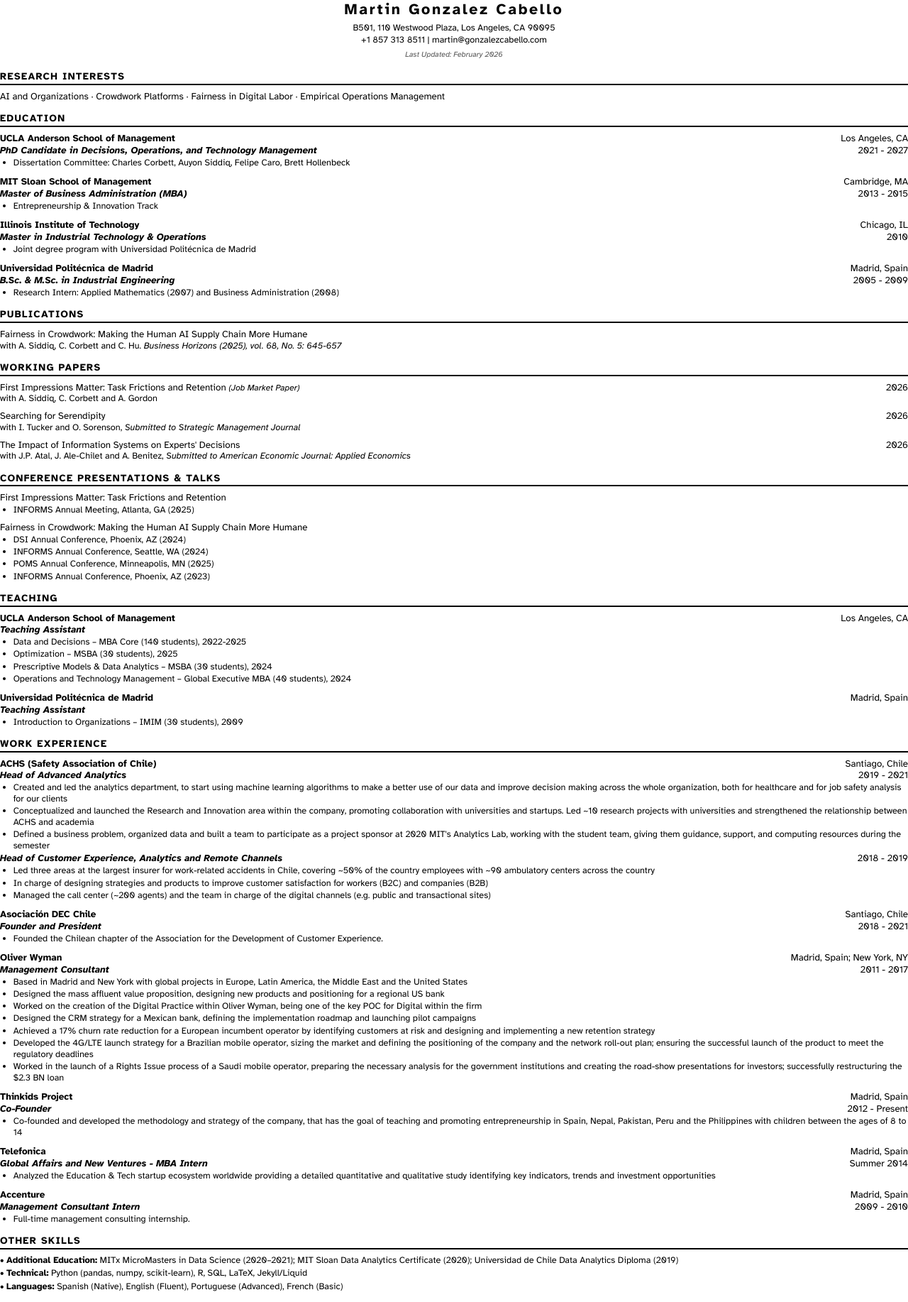
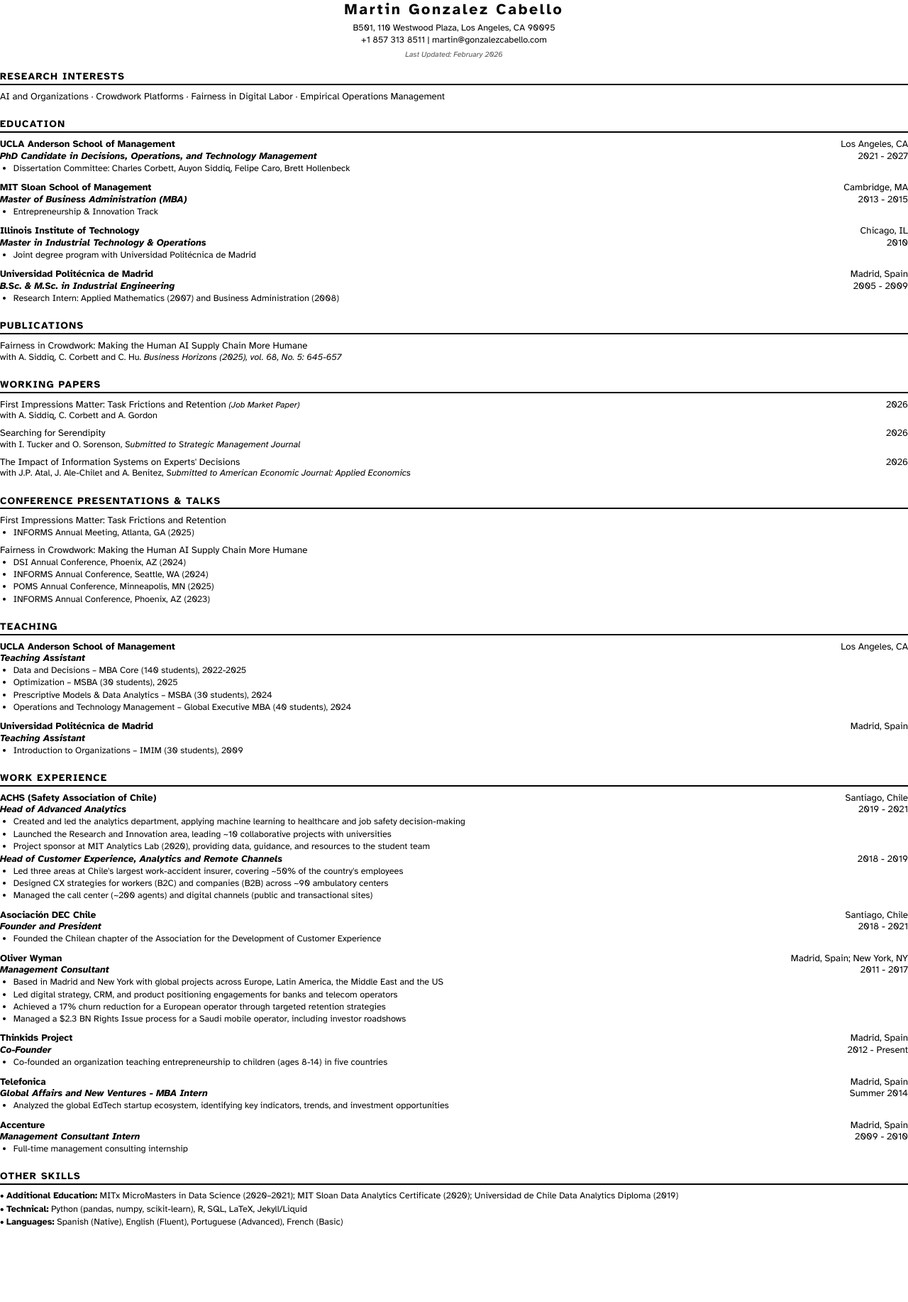
Before and after one commit to martins73/research-site, a Jekyll site: the page built from cv-print.html, in a window 1280 px wide. Shown: the whole page at 71% size. Built offline with Jekyll 4.4.1, drawn with Linux system fonts in a browser that asks for light colours; after the commit the page ends 1751 px from its top, so only the background shows below that.

Commit message:
Fix PDF link, add section spacing, and trim work experience bullets
- Remove [skip ci] from Action commit so Cloudflare Pages rebuilds
  after PDF generation (the paths filter already prevents loops)
- Increase section margin from 10pt to 16pt for better readability
- Trim industry bullets to 3-4 concise one-liners per position,
  synthesized from original PDF content

https://claude.ai/code/session_01AAy6LZYttfLVwm5WTxrjVN

```diff
--- a/_data/cv/industry.yml
+++ b/_data/cv/industry.yml
@@ -6,15 +6,15 @@
     - role: Head of Advanced Analytics
       dates: "2019 - 2021"
       description:
-        - Created and led the analytics department, to start using machine learning algorithms to make a better use of our data and improve decision making across the whole organization, both for healthcare and for job safety analysis for our clients
-        - Conceptualized and launched the Research and Innovation area within the company, promoting collaboration with universities and startups. Led ~10 research projects with universities and strengthened the relationship between ACHS and academia
-        - Defined a business problem, organized data and built a team to participate as a project sponsor at 2020 MIT's Analytics Lab, working with the student team, giving them guidance, support, and computing resources during the semester
+        - Created and led the analytics department, applying machine learning to healthcare and job safety decision-making
+        - Launched the Research and Innovation area, leading ~10 collaborative projects with universities
+        - Project sponsor at MIT Analytics Lab (2020), providing data, guidance, and resources to the student team
     - role: Head of Customer Experience, Analytics and Remote Channels
       dates: "2018 - 2019"
       description:
-        - Led three areas at the largest insurer for work-related accidents in Chile, covering ~50% of the country employees with ~90 ambulatory centers across the country
-        - In charge of designing strategies and products to improve customer satisfaction for workers (B2C) and companies (B2B)
-        - Managed the call center (~200 agents) and the team in charge of the digital channels (e.g. public and transactional sites)
+        - Led three areas at Chile's largest work-accident insurer, covering ~50% of the country's employees
+        - Designed CX strategies for workers (B2C) and companies (B2B) across ~90 ambulatory centers
+        - Managed the call center (~200 agents) and digital channels (public and transactional sites)
 
 - company: Asociación DEC Chile
   company_url: https://asociaciondec-cl.org/
@@ -24,7 +24,7 @@
     - role: Founder and President
       dates: "2018 - 2021"
       description:
-        - Founded the Chilean chapter of the Association for the Development of Customer Experience.
+        - Founded the Chilean chapter of the Association for the Development of Customer Experience
 
 - company: Oliver Wyman
   company_url: https://www.oliverwyman.com/
@@ -34,13 +34,10 @@
     - role: Management Consultant
       dates: "2011 - 2017"
       description:
-        - Based in Madrid and New York with global projects in Europe, Latin America, the Middle East and the United States
-        - Designed the mass affluent value proposition, designing new products and positioning for a regional US bank
-        - Worked on the creation of the Digital Practice within Oliver Wyman, being one of the key POC for Digital within the firm
-        - Designed the CRM strategy for a Mexican bank, defining the implementation roadmap and launching pilot campaigns
-        - Achieved a 17% churn rate reduction for a European incumbent operator by identifying customers at risk and designing and implementing a new retention strategy
-        - Developed the 4G/LTE launch strategy for a Brazilian mobile operator, sizing the market and defining the positioning of the company and the network roll-out plan; ensuring the successful launch of the product to meet the regulatory deadlines
-        - Worked in the launch of a Rights Issue process of a Saudi mobile operator, preparing the necessary analysis for the government institutions and creating the road-show presentations for investors; successfully restructuring the $2.3 BN loan
+        - Based in Madrid and New York with global projects across Europe, Latin America, the Middle East and the US
+        - Led digital strategy, CRM, and product positioning engagements for banks and telecom operators
+        - Achieved a 17% churn reduction for a European operator through targeted retention strategies
+        - Managed a $2.3 BN Rights Issue process for a Saudi mobile operator, including investor roadshows
 
 - company: Thinkids Project
   logo: /assets/logos/thinkids.png
@@ -49,7 +46,7 @@
     - role: Co-Founder
       dates: "2012 - Present"
       description:
-        - Co-founded and developed the methodology and strategy of the company, that has the goal of teaching and promoting entrepreneurship in Spain, Nepal, Pakistan, Peru and the Philippines with children between the ages of 8 to 14
+        - Co-founded an organization teaching entrepreneurship to children (ages 8-14) in five countries
 
 - company: Telefonica
   company_url: https://www.telefonica.com/
@@ -59,7 +56,7 @@
     - role: Global Affairs and New Ventures - MBA Intern
       dates: "Summer 2014"
       description:
-        - Analyzed the Education & Tech startup ecosystem worldwide providing a detailed quantitative and qualitative study identifying key indicators, trends and investment opportunities
+        - Analyzed the global EdTech startup ecosystem, identifying key indicators, trends, and investment opportunities
 
 - company: Accenture
   company_url: https://www.accenture.com/
@@ -69,4 +66,4 @@
     - role: Management Consultant Intern
       dates: "2009 - 2010"
       description:
-        - Full-time management consulting internship.
+        - Full-time management consulting internship
--- a/_layouts/cv-print.html
+++ b/_layouts/cv-print.html
@@ -78,7 +78,7 @@
 
     /* --- Sections --- */
     section {
-      margin-bottom: 10pt;
+      margin-bottom: 16pt;
     }
 
     section h2 {
```
Also changed, not shown: .github/workflows/generate-cv-pdf.yml.
